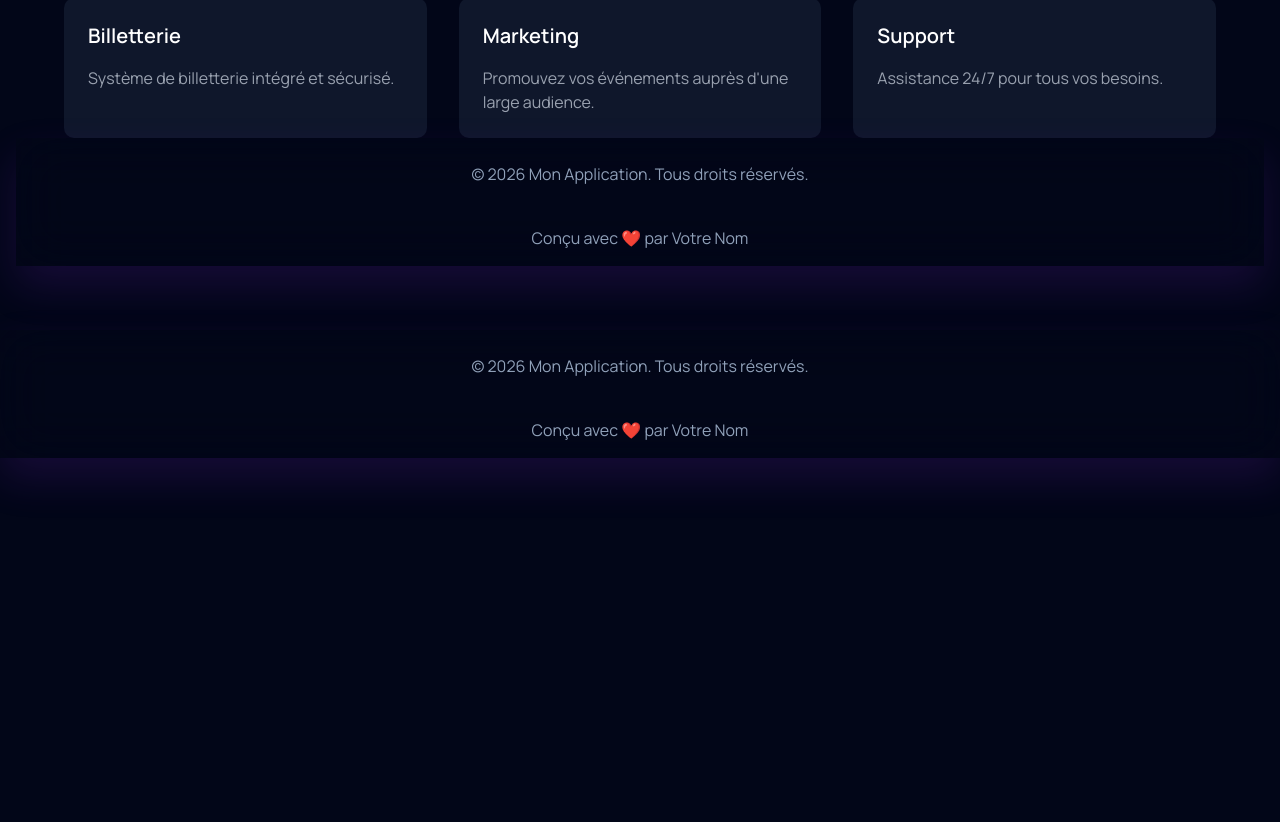
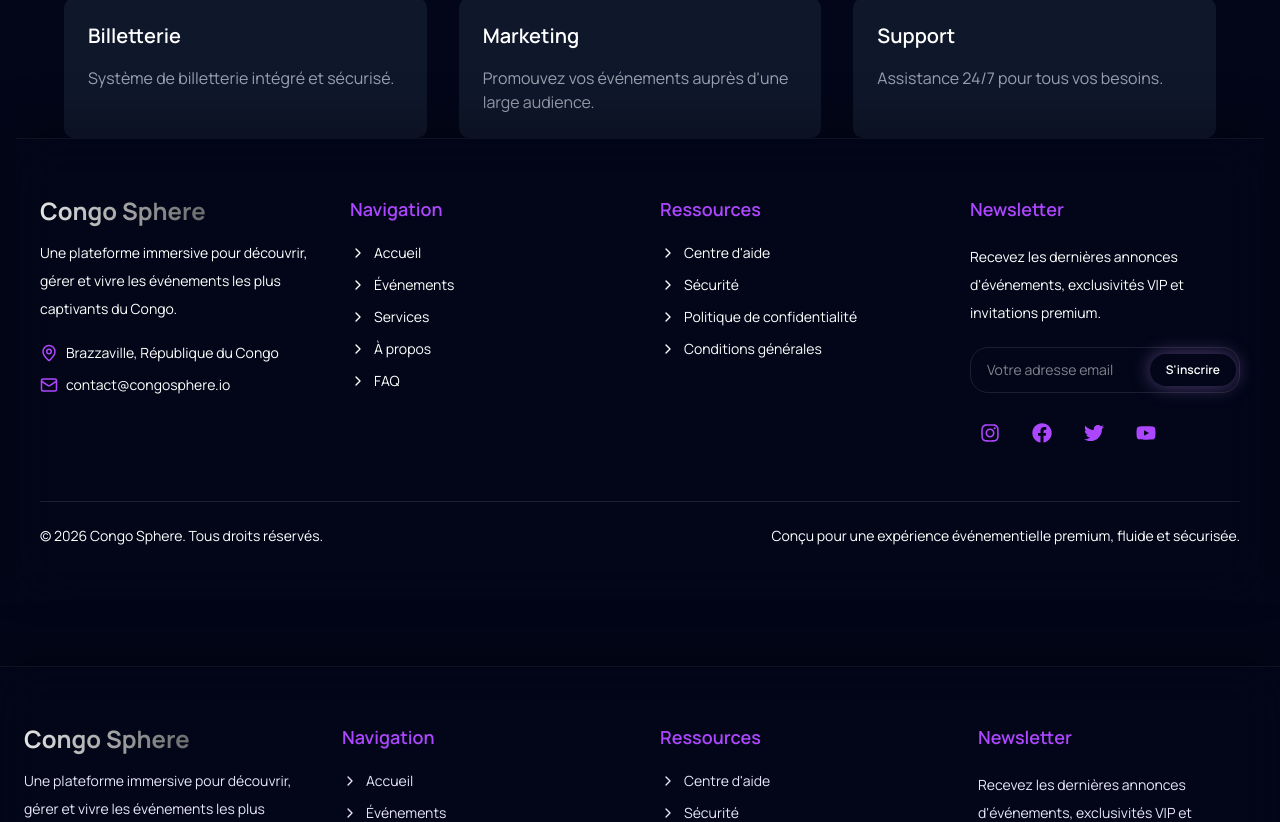
Before and after one commit to Zeno-Solutions/congo-sphere, a Next.js app: page /services in a window 1280 px wide. Shown: the part 1206-2028 px from the top of the page. Before the commit the page ends 1664 px from the top, so only its background shows below. Built offline with nearby package versions, Linux system fonts and the light colour scheme.

Commit message:
ajout du footer

```diff
--- a/components/Footer/Footer.tsx
+++ b/components/Footer/Footer.tsx
@@ -1,18 +1,153 @@
 import React from "react";
+import Link from "next/link";
+import { FaFacebook, FaInstagram, FaYoutube, FaTwitter } from "react-icons/fa";
+import { Mail, MapPin, ChevronRight } from "lucide-react";
 import Contenaire from "../Contenaire";
 
 export default function Footer() {
   return (
-    <Contenaire className="bg-slate-950/50 backdrop-blur-xl z-50 shadow-[0_20px_40px_rgba(138,43,226,0.15)]">
-      <div className="py-6 text-center text-slate-400">
-        <p>
-          &copy; {new Date().getFullYear()} Mon Application. Tous droits
-          réservés.
-        </p>
-      </div>
-      <div className="py-4 text-center text-slate-400">
-        <p>Conçu avec ❤️ par Votre Nom</p>
-      </div>
-    </Contenaire>
+    <footer className="bg-surface-container-low/90 backdrop-blur-xl border-t border-white/5 shadow-[0_-20px_40px_rgba(0,0,0,0.25)] text-on-surface">
+      <Contenaire className="px-6 py-14">
+        <div className="grid gap-10 lg:grid-cols-4">
+          <div className="space-y-5">
+            <div>
+              <p className="text-2xl font-black bg-linear-to-r from-primary to-secondary bg-clip-text text-transparent font-headline">
+                Congo Sphere
+              </p>
+              <p className="mt-3 text-sm leading-7 text-on-surface-variant">
+                Une plateforme immersive pour découvrir, gérer et vivre les
+                événements les plus captivants du Congo.
+              </p>
+            </div>
+            <div className="space-y-3 text-sm text-on-surface-variant">
+              <div className="flex items-center gap-2">
+                <MapPin size={18} className="text-purple-500" />
+                <span>Brazzaville, République du Congo</span>
+              </div>
+              <div className="flex items-center gap-2">
+                <Mail size={18} className="text-purple-500" />
+                <a
+                  href="mailto:contact@congosphere.io"
+                  className="text-on-surface hover:text-primary transition-colors"
+                >
+                  contact@congosphere.io
+                </a>
+              </div>
+            </div>
+          </div>
+
+          <div>
+            <h3 className="text-lg font-semibold text-on-surface text-purple-500 mb-5">
+              Navigation
+            </h3>
+            <ul className="space-y-3 text-sm text-on-surface-variant">
+              {[
+                { label: "Accueil", href: "/" },
+                { label: "Événements", href: "/events" },
+                { label: "Services", href: "/pages/services" },
+                { label: "À propos", href: "/pages/about" },
+                { label: "FAQ", href: "/pages/faq" },
+              ].map((link) => (
+                <li key={link.href}>
+                  <Link
+                    href={link.href}
+                    className="flex items-center gap-2 hover:text-primary transition-colors"
+                  >
+                    <ChevronRight size={16} />
+                    {link.label}
+                  </Link>
+                </li>
+              ))}
+            </ul>
+          </div>
+
+          <div>
+            <h3 className="text-lg font-semibold text-on-surface text-purple-500 mb-5">
+              Ressources
+            </h3>
+            <ul className="space-y-3 text-sm text-on-surface-variant">
+              {[
+                { label: "Centre d'aide", href: "/pages/contact" },
+                { label: "Sécurité", href: "/pages/about" },
+                { label: "Politique de confidentialité", href: "/privacy" },
+                { label: "Conditions générales", href: "/terms" },
+              ].map((link) => (
+                <li key={link.href}>
+                  <Link
+                    href={link.href}
+                    className="flex items-center gap-2 hover:text-primary transition-colors"
+                  >
+                    <ChevronRight size={16} />
+                    {link.label}
+                  </Link>
+                </li>
+              ))}
+            </ul>
+          </div>
+
+          <div className="space-y-5">
+            <div>
+              <h3 className="text-lg font-semibold text-on-surface text-purple-500 mb-5">
+                Newsletter
+              </h3>
+              <p className="text-sm leading-7 text-on-surface-variant">
+                Recevez les dernières annonces d&apos;événements, exclusivités
+                VIP et invitations premium.
+              </p>
+            </div>
+            <form className="space-y-4">
+              <label className="sr-only" htmlFor="footer-newsletter-email">
+                Email
+              </label>
+              <div className="relative">
+                <input
+                  id="footer-newsletter-email"
+                  type="email"
+                  placeholder="Votre adresse email"
+                  className="w-full rounded-2xl border border-outline-variant/30 bg-surface-container-high px-4 py-3 text-sm text-on-surface placeholder:text-on-surface-variant focus:border-primary focus:ring-2 focus:ring-primary/20 outline-none transition-all"
+                />
+                <button
+                  type="submit"
+                  className="absolute right-1 top-1/2 -translate-y-1/2 rounded-full  px-4 py-2 text-xs font-semibold text-on-primary-fixed shadow-[0_0_20px_rgba(204,151,255,0.4)]  cursor-pointer "
+                >
+                  S&apos;inscrire
+                </button>
+              </div>
+            </form>
+            <div className="flex items-center gap-3">
+              {[
+                { icon: FaInstagram, href: "https://instagram.com" },
+                { icon: FaFacebook, href: "https://facebook.com" },
+                { icon: FaTwitter, href: "https://twitter.com" },
+                { icon: FaYoutube, href: "https://youtube.com" },
+              ].map((social) => {
+                const Icon = social.icon;
+                return (
+                  <a
+                    key={social.href}
+                    href={social.href}
+                    className="flex h-10 w-10 text-purple-500 hover:text-purple-300  transition-colors items-center justify-center  text-on-surface"
+                    aria-label="Lien réseau social"
+                  >
+                    <Icon size={20} />
+                  </a>
+                );
+              })}
+            </div>
+          </div>
+        </div>
+
+        <div className="mt-12 border-t border-white/10 pt-6 text-sm text-on-surface-variant flex flex-col gap-4 md:flex-row md:items-center md:justify-between">
+          <p>
+            &copy; {new Date().getFullYear()} Congo Sphere. Tous droits
+            réservés.
+          </p>
+          <p>
+            Conçu pour une expérience événementielle premium, fluide et
+            sécurisée.
+          </p>
+        </div>
+      </Contenaire>
+    </footer>
   );
 }
--- a/package.json
+++ b/package.json
@@ -11,11 +11,13 @@
   "dependencies": {
     "class-variance-authority": "^0.7.1",
     "clsx": "^2.1.1",
+    "install": "^0.13.0",
     "lucide-react": "^1.7.0",
     "next": "16.1.5",
     "radix-ui": "^1.4.3",
     "react": "19.2.3",
     "react-dom": "19.2.3",
+    "react-icons": "^5.6.0",
     "shadcn": "^4.1.2",
     "tailwind-merge": "^3.5.0",
     "tw-animate-css": "^1.4.0"
```
Also changed, not shown: 1 other file (tests, documents, lock files or other folders).
